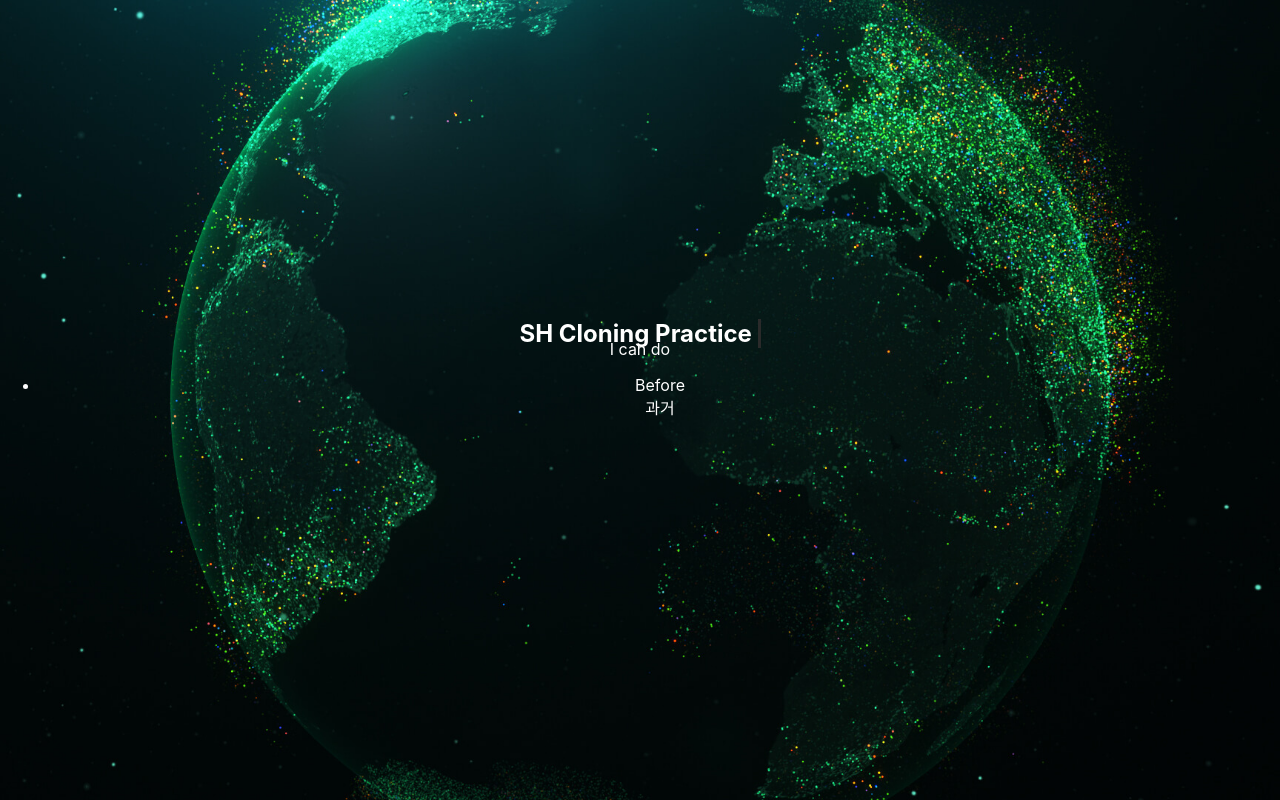
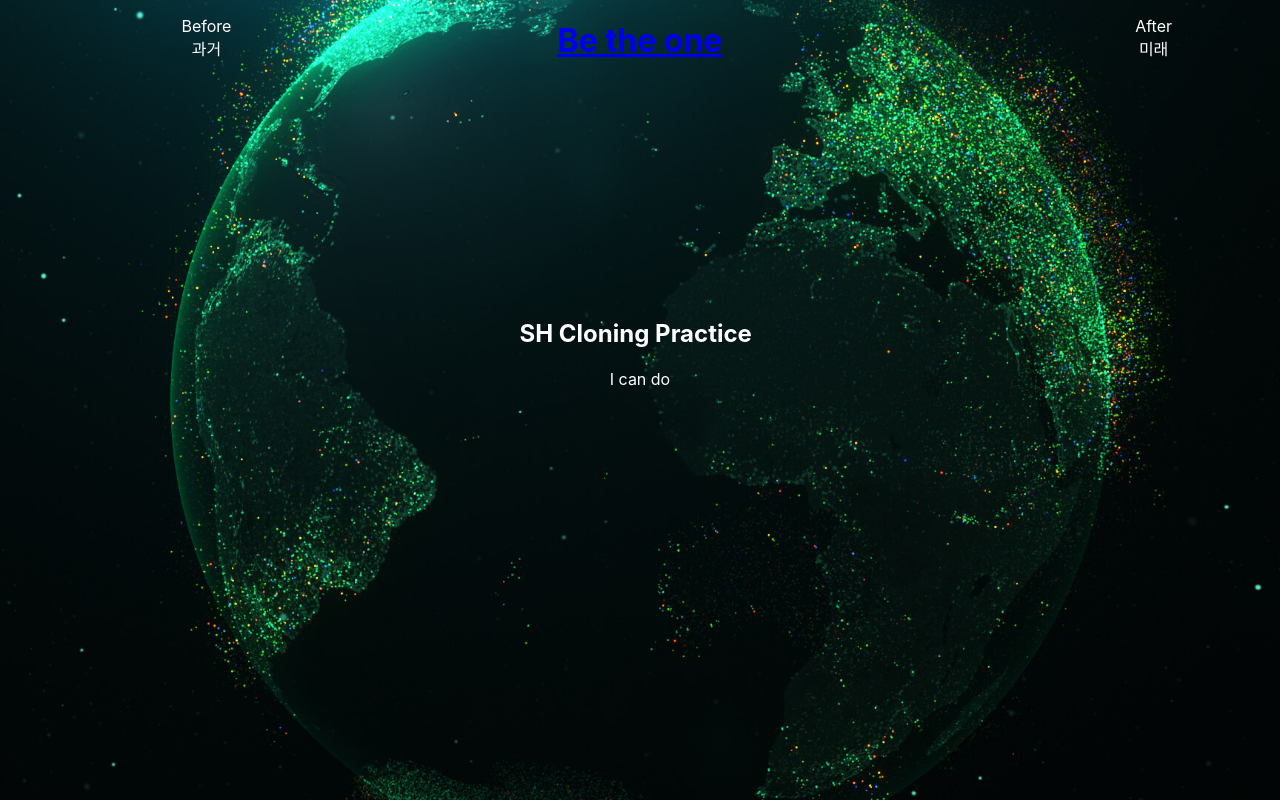
Before and after one commit to tnghd5761/html_practice, a React (Create React App) app: page / in a window 1280 px wide. Built offline with nearby package versions, Linux system fonts and the light colour scheme.

Commit message:
Mar05_practice
CSS
클론 사이트 header 및 좌우측 메뉴 위치 지정

```diff
--- a/src/App.css
+++ b/src/App.css
@@ -1,7 +1,29 @@
+header, footer, section, article, aside, nav, hgroup, details, menu, figure, figcaption{
+    display: block;
+}
 body {
+    width: 100%;
+    height: 100%;
+    font-size: 100%;
+    margin:0;
+    padding:0;
+}
+.wrap{
+    position: relative;
+    overflow: hidden;
+}
+.portal header{
+    position: absolute;
+    background-color: transparent;
+    border: 0;
+    box-shadow: none;
 }
 .header{
-
+    z-index: 300;
+    top: 0;
+    left: 0;
+    width: 100%;
+    text-align: center;
 }
 .cover {
     display:table;
@@ -33,13 +55,36 @@ body {
     margin: -105px 0 0 -293px;
 }
 .portal_cover h2 p {
-    /* display: block;
+    /* display: block; */
     height: 0;
-    text-indent: -999em; */
+    /* text-indent: -999em; */
 }
 .portal_cover span {
     display: none;
     text-align: center;
+}
+.portal_cover ul{
+    z-index: 10;
+    position: absolute;
+    top: 0;
+    left: 0;
+    width: 100%;
+    height: 100%
+}
+.portal_cover ul li{
+    position: relative;
+    display: table;
+    width: 26%;
+    height: 100%;
+}
+ul li{
+    list-style: none;
+}
+.portal_cover ul li:nth-child(1){
+    float:left;
+}
+.portal_cover ul li:nth-child(2){
+    float:right;
 }
 p.typing-txt{display: none;}
 .typing{
--- a/src/App.js
+++ b/src/App.js
@@ -44,10 +44,14 @@ class App extends Component {
       <>
         <title>suhong_practice</title>
 
-        <body>
-          <div>
-            <header>
-              <div className="container">
+        <body className="portal fullscreen">
+          <div className="wrap">
+            <header className="header">
+              <h1>
+                <a href="./">Be the one</a>
+              </h1>
+            </header>
+            <div className="container">
                 <article className="content">
                   <section className="cover portal_cover">
                     <div className="inner">
@@ -68,12 +72,19 @@ class App extends Component {
                             <span>바로가기</span>
                           </a>
                         </li>
+                        <li>
+                          <a className="::after">
+                            <div className="::before">
+                              After
+                            </div>
+                            미래
+                            <span>바로가기</span>
+                          </a></li>
                       </ul>
                     </div>
                   </section>
                 </article>
               </div>
-            </header>
           </div>
         </body>
       </>
```
